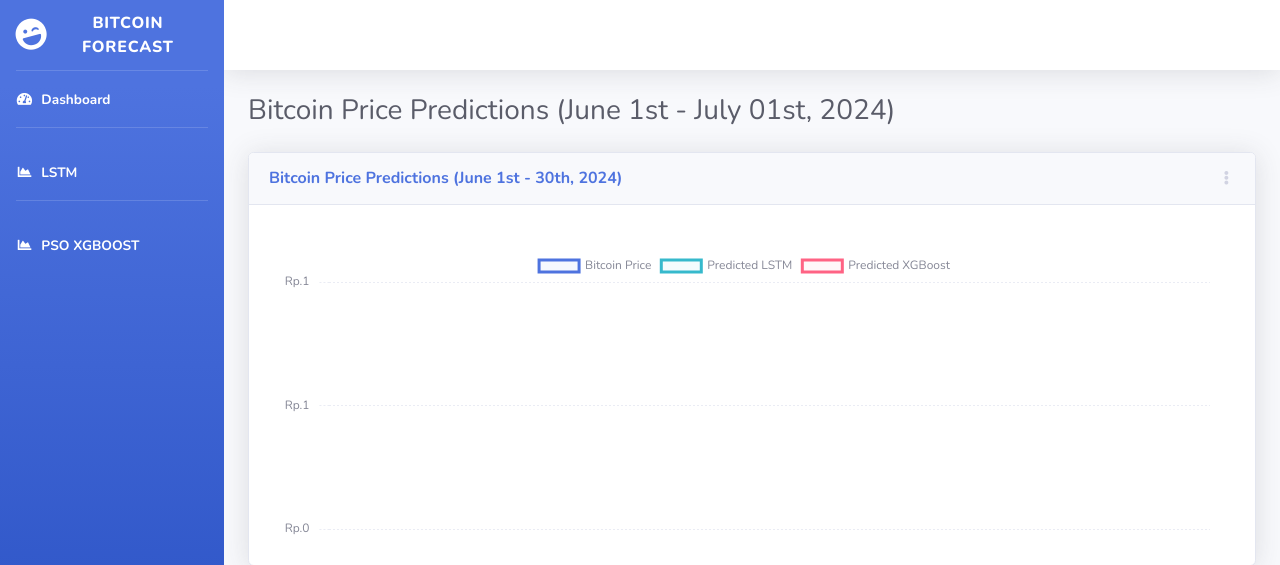
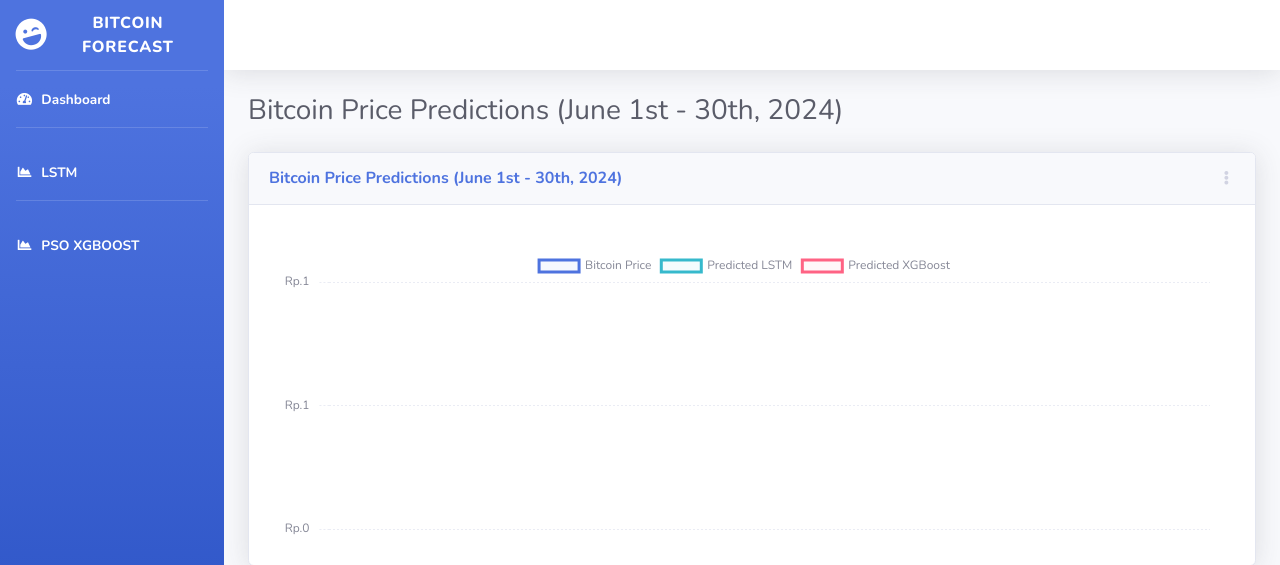
Before and after one commit to marloxxx/bitcoin_forecast, a Django app: template templates/index.html in a window 1280 px wide. Shown: the top 565 px of the page. Run offline with Django 4.2, Linux system fonts and the light colour scheme; the template is opened without the code that fills it, so the values that code supplies are empty; some libraries are stand-ins or nearby versions.

Commit message:
Update index.html

```diff
--- a/templates/index.html
+++ b/templates/index.html
@@ -6,7 +6,7 @@
 
   <!-- Page Heading -->
   <div class="d-sm-flex align-items-center justify-content-between mb-4">
-    <h1 class="h3 mb-0 text-gray-800">Bitcoin Price Predictions (June 1st - July 01st, 2024)</h1>
+    <h1 class="h3 mb-0 text-gray-800">Bitcoin Price Predictions (June 1st - 30th, 2024)</h1>
   </div>
 
   <!-- Content Row -->
```
